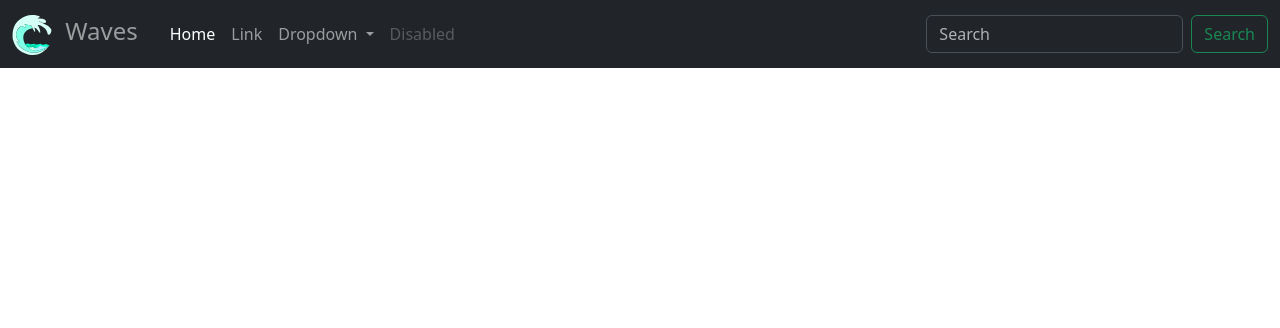
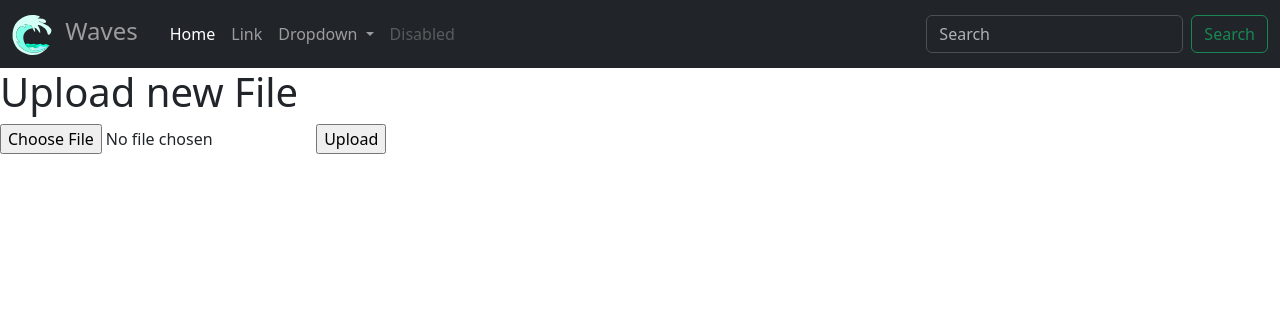
Before and after one commit to danielatego/news-website, a Flask app: page / in a window 1280 px wide. Shown: the top 328 px of the page. Run offline with Flask 2, Linux system fonts and the light colour scheme; some libraries are stand-ins or nearby versions.

Commit message:
minor changes

```diff
--- a/app.py
+++ b/webfiles/app.py
@@ -1,4 +1,6 @@
 from flask import Flask, render_template
+from flask_sqlalchemy import SQLAlchemy
+
 
 app = Flask(__name__)
 
--- a/templates/base.html
+++ b/webfiles/templates/base.html
@@ -11,10 +11,9 @@
         <div class="container-fluid ">
             <a class="navbar-brand" href="#">
                 <img src="{{url_for('static', filename = 'logo.svg')}}" alt="" width="40" height="40">
-                <span class="navbar-text p-2" style="font-size: 24px;">
+                  <span class="navbar-text p-2" style="font-size: 24px;">
                     Waves
                   </span>
-
             </a>
           <button class="navbar-toggler" type="button" data-bs-toggle="collapse" data-bs-target="#navbarSupportedContent" aria-controls="navbarSupportedContent" aria-expanded="false" aria-label="Toggle navigation">
             <span class="navbar-toggler-icon"></span>
@@ -49,6 +48,11 @@
           </div>
         </div>
       </nav>
+    <h1>Upload new File</h1>
+    <form method=post enctype=multipart/form-data>
+      <input type=file name=file>
+      <input type=submit value=Upload>
+    </form>
     <script src="https://cdn.jsdelivr.net/npm/bootstrap@5.3.0-alpha1/dist/js/bootstrap.bundle.min.js" integrity="sha384-w76AqPfDkMBDXo30jS1Sgez6pr3x5MlQ1ZAGC+nuZB+EYdgRZgiwxhTBTkF7CXvN" crossorigin="anonymous"></script>
   </body>
 </html>
```
Also changed, not shown: webfiles/base.py (added), webfiles/static/logo.svg (renamed from static/logo.svg).
